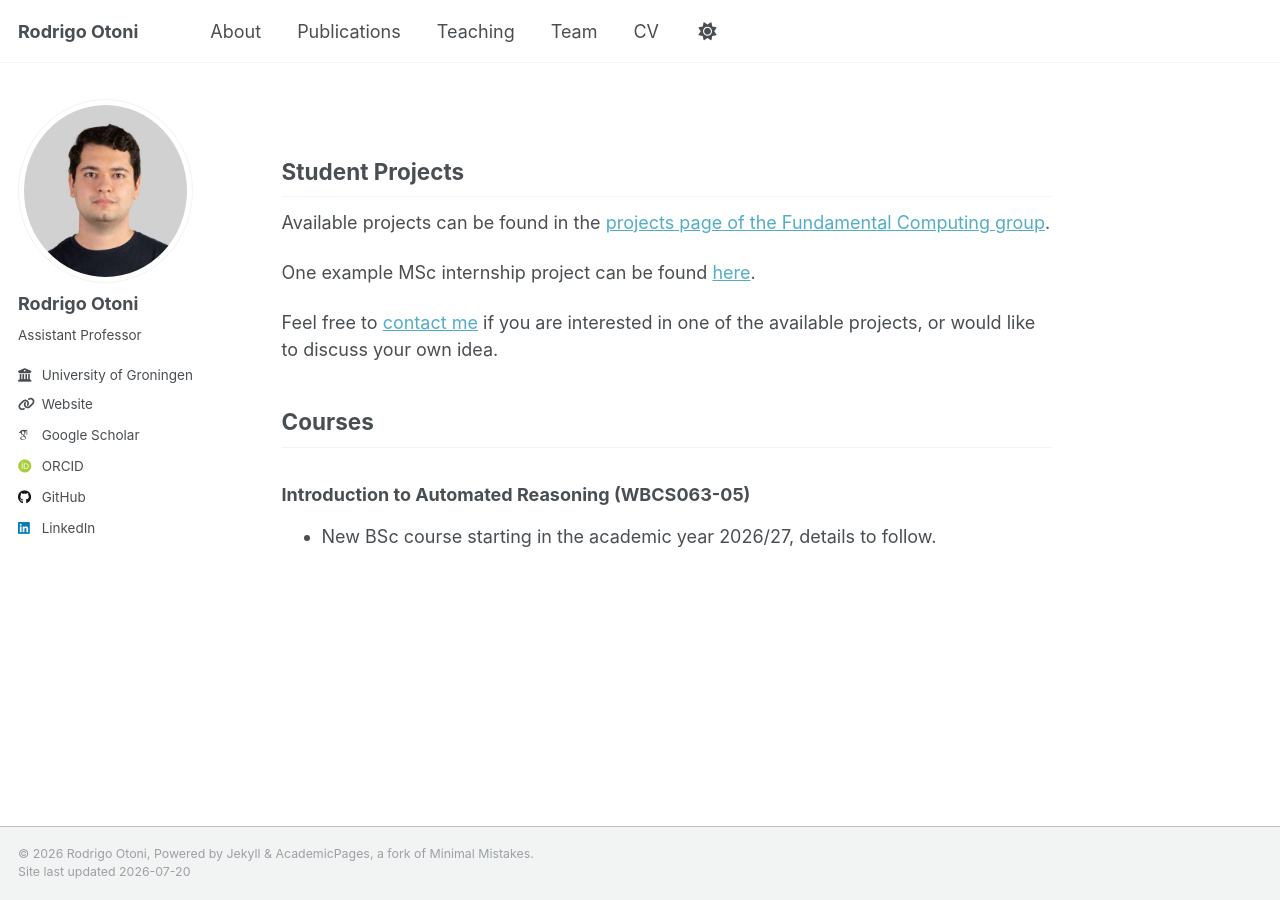
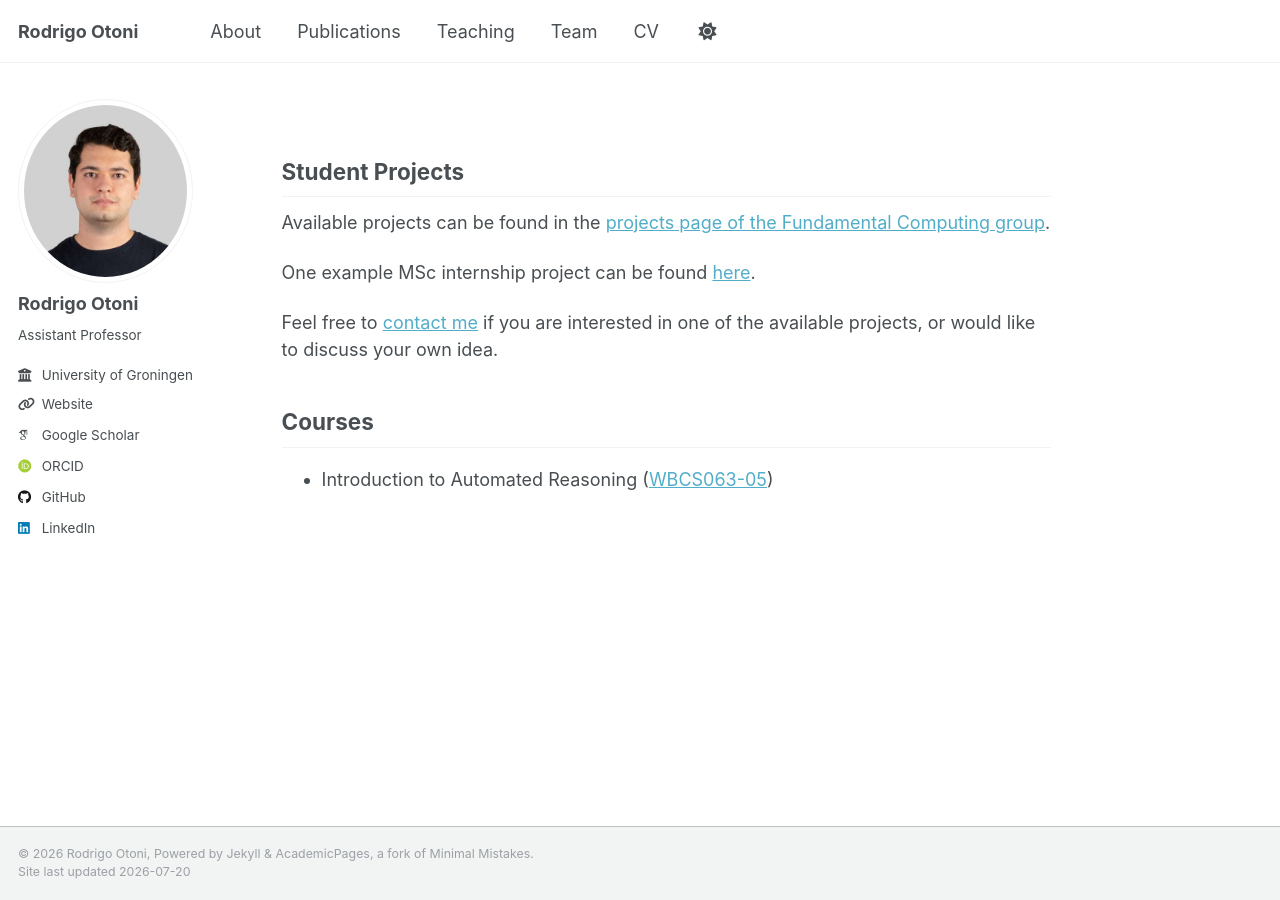
Before and after one commit to rodrigo7491/rodrigo7491.github.io, a Jekyll site: the page built from _pages/teaching.md, in a window 1280 px wide. Built offline with Jekyll 4.4.1, drawn with Linux system fonts in a browser that asks for light colours; some web fonts are replaced.

Commit message:
update teaching page

```diff
--- a/_pages/teaching.md
+++ b/_pages/teaching.md
@@ -15,9 +15,8 @@ Feel free to [contact me] if you are interested in one of the available projects
 
 ## Courses
 
-### Introduction to Automated Reasoning (WBCS063-05)
-
-- New BSc course starting in the academic year 2026/27, details to follow.
+- Introduction to Automated Reasoning ([WBCS063-05])
 
 [contact me]: https://www.rug.nl/staff/r.b.otoni
 [projects page of the Fundamental Computing group]: https://fundamentalcomputing.github.io/student-projects
+[WBCS063-05]: https://ocasys.rug.nl/current/catalog/course/WBCS063-05
```
